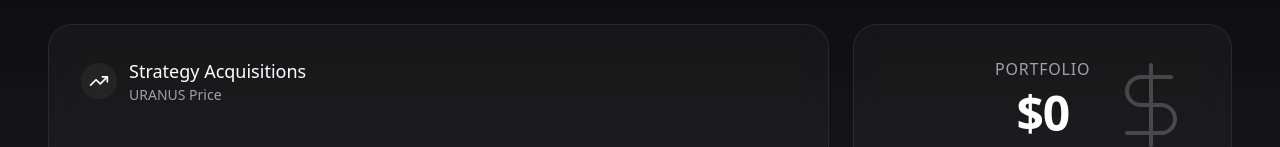
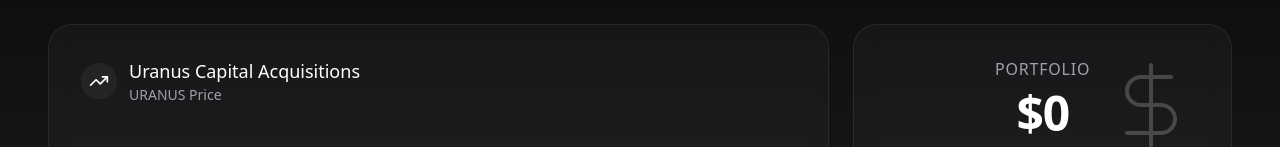
Before and after one commit to nichedotsol/uranus-capital, a Next.js app: page / in a window 1280 px wide. Shown: the part 381-528 px from the top of the page. Built offline with nearby package versions, Linux system fonts and the light colour scheme; no server answers.

Commit message:
Update StrategyChart and page titles for clarity and consistency. Changed acquisition labels to "URANUS CAPITAL ACQUISITIONS" and updated color scheme for better visibility.

```diff
--- a/app/page.tsx
+++ b/app/page.tsx
@@ -119,7 +119,7 @@
                   <TrendingUp className="w-5 h-5 text-white" />
                 </div>
                 <div>
-                  <h3 className="text-lg font-medium text-white">Strategy Acquisitions</h3>
+                  <h3 className="text-lg font-medium text-white">Uranus Capital Acquisitions</h3>
                   <p className="text-sm text-[#a1a1aa]">URANUS Price</p>
                 </div>
               </div>
```
